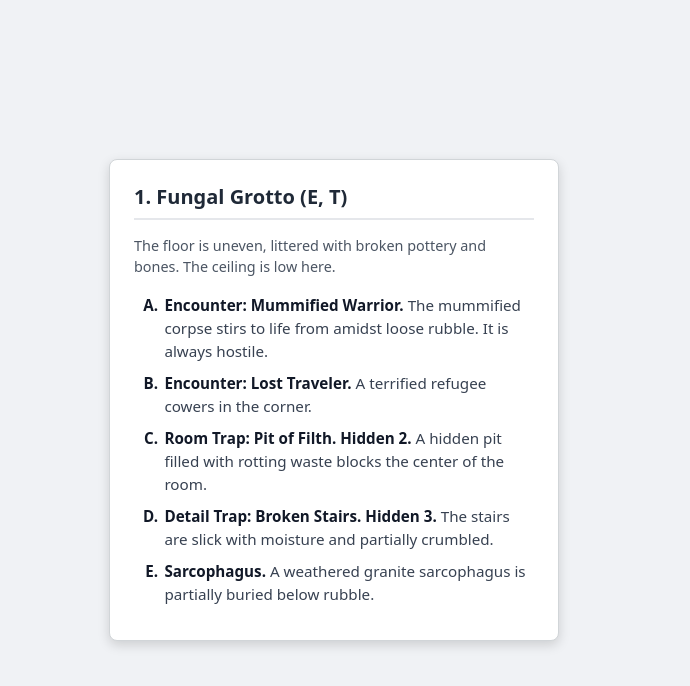
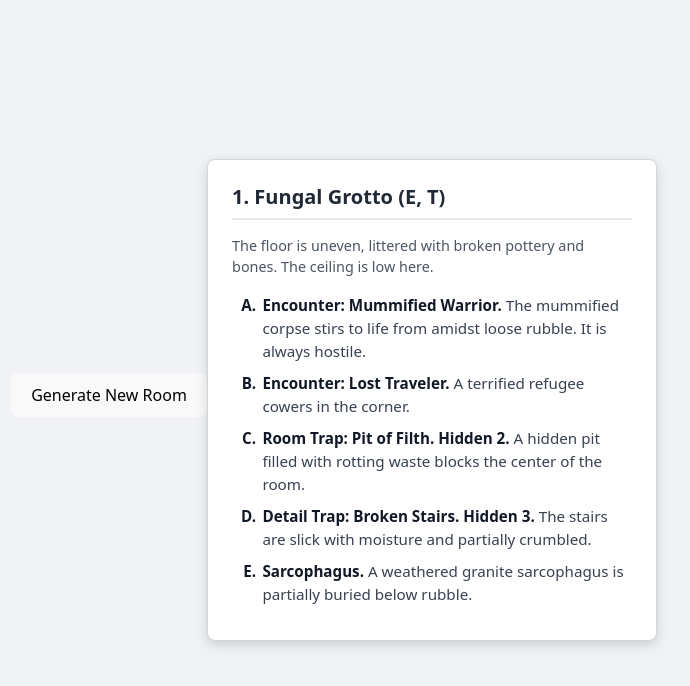
Before and after one commit to NoahParkes/unto-the-depths, a React (Vite) app: page / in a window 1280 px wide. Shown: the top 686 px of the page, without its empty margins (306-996 px from the left). Built offline with nearby package versions, Linux system fonts and the light colour scheme.

Commit message:
Add generate button
Added a button to generate a new room without reloading the page. Creates a random room with an ID between 2 and 40

Refs #1

```diff
--- a/src/App.tsx
+++ b/src/App.tsx
@@ -8,8 +8,16 @@ import { useState} from 'react';
 function App() {
   const [room, setRoom] = useState(() => generateRandomRoom(1));
 
+  // Button to regenerate without reloading
+  const regenerate = () => {
+    setRoom(generateRandomRoom(Math.floor(Math.random() * 39) + 2));
+  };
+
   return (
     <div className="app-container">
+      <div style={{ textAlign: 'center', marginBottom: '10px' }}>
+        <button onClick={regenerate}>Generate New Room</button>
+      </div>
       <RoomCard room={room} />
     </div>
   );
```
